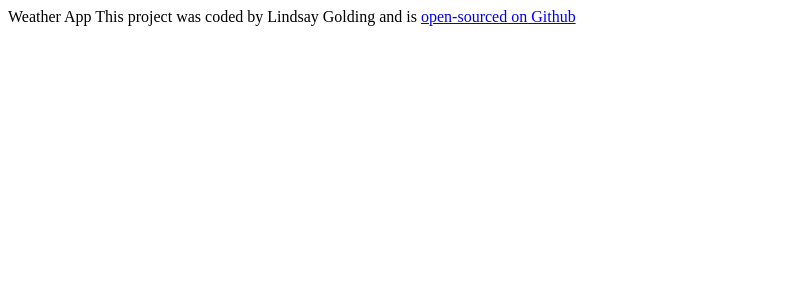
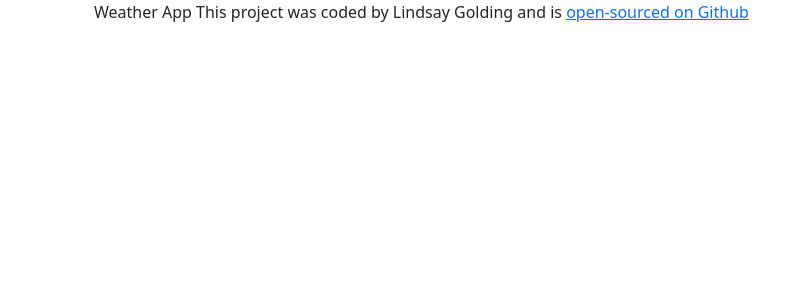
Before and after one commit to ljgolding/react-weather-5, a React (Create React App) app: page / in a window 1280 px wide. Shown: the top 300 px of the page, without its empty margins (0-802 px from the left). Built offline with nearby package versions, Linux system fonts and the light colour scheme.

Commit message:
Added bootstrap

```diff
--- a/package.json
+++ b/package.json
@@ -6,6 +6,7 @@
     "@testing-library/jest-dom": "^5.16.4",
     "@testing-library/react": "^13.3.0",
     "@testing-library/user-event": "^13.5.0",
+    "bootstrap": "^5.1.3",
     "react": "^18.2.0",
     "react-dom": "^18.2.0",
     "react-scripts": "5.0.1",
--- a/public/index.html
+++ b/public/index.html
@@ -11,12 +11,16 @@
     />
 
     <link rel="manifest" href="%PUBLIC_URL%/manifest.json" />
+    <link href="https://cdn.jsdelivr.net/npm/bootstrap@5.2.0-beta1/dist/css/bootstrap.min.css" rel="stylesheet" integrity="sha384-0evHe/X+R7YkIZDRvuzKMRqM+OrBnVFBL6DOitfPri4tjfHxaWutUpFmBp4vmVor" crossorigin="anonymous">
+
 
     <title>React Weather App</title>
   </head>
   <body>
     <noscript>You need to enable JavaScript to run this app.</noscript>
+
     <div id="root"></div>
+
 
   </body>
 </html>
--- a/src/App.js
+++ b/src/App.js
@@ -4,6 +4,8 @@
 function App() {
   return (
     <div className="App">
+      <div className="container">
+
       Weather App This project was coded by Lindsay Golding and is{" "}
       <a
         href="https://github.com/ljgolding/react-weather-5"
@@ -12,7 +14,7 @@
       >
         open-sourced on Github
       </a>
-    </div>
+    </div></div>
   );
 
 }
--- a/src/index.js
+++ b/src/index.js
@@ -1,6 +1,6 @@
 import React from 'react';
 import ReactDOM from 'react-dom/client';
-
+import "bootstrap/dist/css/bootstrap.css";
 import App from './App';
 import reportWebVitals from './reportWebVitals';
 
```
Also changed, not shown: 1 other file (tests, documents, lock files or other folders).
